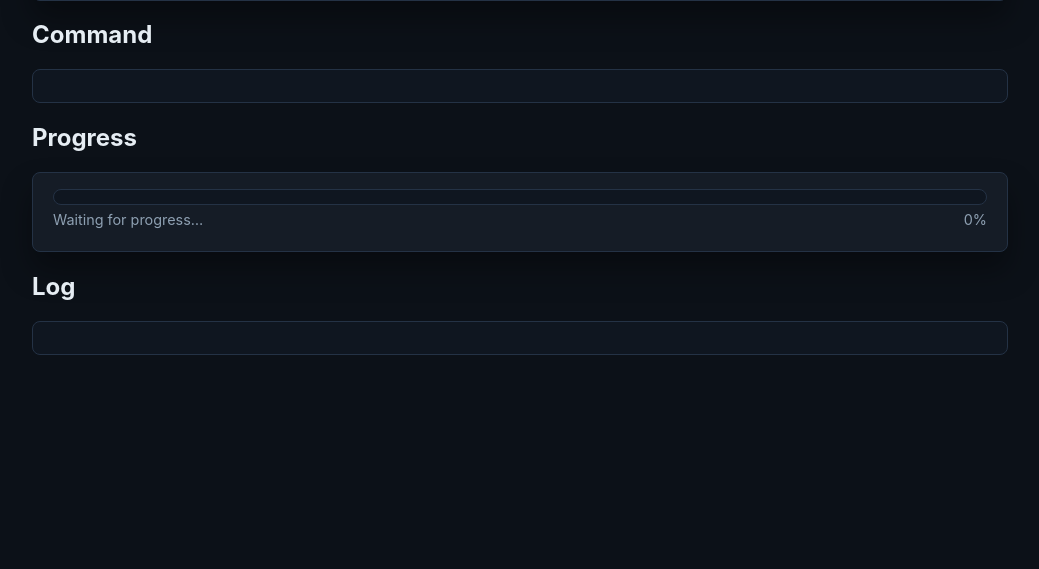
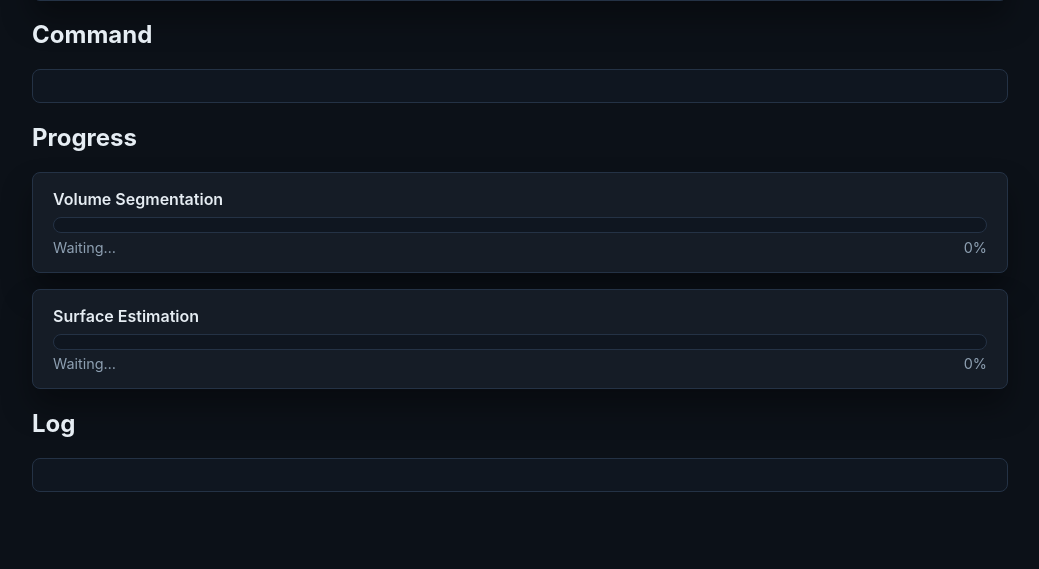
Before and after one commit to ChristianGaser/T1Prep, a Flask app: template webui/templates/job_detail.html in a window 1280 px wide. Shown: the part 402-971 px from the top of the page, without its empty margins (120-1159 px from the left). Before the commit the page ends 757 px from the top, so only its background shows below. Run offline with Flask 3, Linux system fonts and the light colour scheme; the template is opened without the code that fills it, so the values that code supplies are empty; parts of the project's set-up code (start-up, migrations or seed data) failed here and were passed over.

Commit message:
Support live multi-phase progress in WebUI
Enable real-time progress reporting for the WebUI by forcing progress output in non-TTY mode and tracking live progress per job. The progress script now always emits progress when T1PREP_WEBUI is set. The runner (webui/app.py) initializes JOBS[job_id]["live_progress"], parses stdout to detect volume vs surface phases and percentage updates, updates live progress, and marks phases complete on exit. The job_progress endpoint was rewritten to combine log parsing, progress files, and live stdout data into a structured response with separate volume and surface sections (percent, complete, time, started, failed). Front-end templates, styles, and JS were updated to show two progress bars (Volume Segmentation and Surface Estimation) with labels, times, and failure/completion states.

```diff
--- a/webui/app.py
+++ b/webui/app.py
@@ -257,9 +257,14 @@ def run_job(job_id: str) -> None:
 
     env = os.environ.copy()
     env.setdefault("PYTHONUNBUFFERED", "1")
+    env["T1PREP_WEBUI"] = "1"  # Enable progress output in non-TTY mode
     progress_dir = job.get("progress_dir")
     if progress_dir:
         env["PROGRESS_DIR"] = progress_dir
+
+    # Initialize live progress tracking
+    with LOCK:
+        JOBS[job_id]["live_progress"] = {"vol_percent": 0, "surf_percent": 0, "current_phase": "volume"}
 
     with log_path.open("w", encoding="utf-8") as log_file:
         log_file.write("Command:\n")
@@ -281,21 +286,51 @@ def run_job(job_id: str) -> None:
 
         assert process.stdout is not None
         last_progress_line = ""
+        current_phase = "volume"
         for line in process.stdout:
+            stripped = line.strip()
+
+            # Detect phase transitions
+            if "Surface Estimation" in stripped:
+                current_phase = "surface"
+                with LOCK:
+                    JOBS[job_id]["live_progress"]["current_phase"] = "surface"
+                    JOBS[job_id]["live_progress"]["vol_percent"] = 100
+                log_file.write(line)
+                log_file.flush()
+                continue
+
             # Filter out repetitive progress bar lines (keep only changes)
-            stripped = line.strip()
             if stripped.startswith("[") and "]" in stripped and "%" in stripped:
-                # This is a progress bar line - only log if it changed
+                # Extract percentage from progress bar line
+                import re
+                pct_match = re.search(r"\]\s*(\d{1,3})%", stripped)
+                if pct_match:
+                    pct = int(pct_match.group(1))
+                    with LOCK:
+                        if current_phase == "volume":
+                            JOBS[job_id]["live_progress"]["vol_percent"] = pct
+                        else:
+                            JOBS[job_id]["live_progress"]["surf_percent"] = pct
+
+                # Only log if it changed significantly
                 if stripped != last_progress_line:
                     last_progress_line = stripped
-                    # Only write 100% completion or first occurrence
-                    if "100%" in stripped or last_progress_line == "":
+                    # Only write 100% completion to log
+                    if "100%" in stripped:
                         log_file.write(line)
                         log_file.flush()
                 continue
+
             log_file.write(line)
             log_file.flush()
         return_code = process.wait()
+
+        # Mark both phases as 100% when finished successfully
+        if return_code == 0:
+            with LOCK:
+                JOBS[job_id]["live_progress"]["vol_percent"] = 100
+                JOBS[job_id]["live_progress"]["surf_percent"] = 100
 
         # Append parallelize log if available
         parallelize_log = find_parallelize_log()
@@ -539,49 +574,117 @@ def job_progress(job_id: str):
         return jsonify({"error": "Job not found"}), 404
 
     progress_dir = Path(job.get("progress_dir", ""))
-    if not progress_dir.exists():
-        return jsonify({"available": False})
+    log_path = Path(job["log_path"])
 
-    progress_files = sorted(progress_dir.glob("job*.progress"))
-    if not progress_files:
-        return jsonify({"available": False})
+    # Parse log to determine phases and their completion status
+    vol_complete = False
+    vol_time = ""
+    surf_started = False
+    surf_complete = False
+    surf_time = ""
 
-    total_done = 0
-    total_items = 0
+    if log_path.exists():
+        try:
+            content = log_path.read_text(encoding="utf-8")
+            lines = content.split("\n")
+            for line in lines:
+                if "Volume Segmentation" in line:
+                    pass  # Volume phase started
+                elif "Surface Estimation" in line:
+                    surf_started = True
+                    vol_complete = True  # Volume must be done if surface started
+                elif "Finished after" in line:
+                    # Extract time from "Finished after: Xmin Ys" or "Finished after Xmin Ys"
+                    import re
+                    time_match = re.search(r"Finished after:?\s*(.+)", line)
+                    if time_match:
+                        finish_time = time_match.group(1).strip()
+                        if surf_started and not surf_complete:
+                            surf_complete = True
+                            surf_time = finish_time
+                        elif not vol_complete:
+                            vol_complete = True
+                            vol_time = finish_time
+        except Exception:
+            pass
+
+    # Read current progress from files
+    current_done = 0
+    current_total = 0
     failed = False
 
-    for progress_file in progress_files:
-        try:
-            raw = progress_file.read_text(encoding="utf-8").strip()
-            done_str, total_str = raw.split("/", 1)
-            done = int(done_str)
-            total = int(total_str)
-        except Exception:
-            continue
+    if progress_dir.exists():
+        progress_files = sorted(progress_dir.glob("job*.progress"))
+        for progress_file in progress_files:
+            try:
+                raw = progress_file.read_text(encoding="utf-8").strip()
+                done_str, total_str = raw.split("/", 1)
+                done = int(done_str)
+                total = int(total_str)
+                current_done += done
+                current_total += max(total, 1)
 
-        total_done += done
-        total_items += max(total, 1)
+                status_file = progress_dir / progress_file.name.replace(".progress", ".status")
+                if status_file.exists():
+                    try:
+                        if int(status_file.read_text(encoding="utf-8").strip() or "0") != 0:
+                            failed = True
+                    except ValueError:
+                        pass
+            except Exception:
+                continue
 
-        status_file = progress_dir / progress_file.name.replace(".progress", ".status")
-        if status_file.exists():
-            try:
-                if int(status_file.read_text(encoding="utf-8").strip() or "0") != 0:
-                    failed = True
-            except ValueError:
-                pass
+    # Determine current phase progress
+    # First, check live progress from stdout parsing (works for serial/single-job mode)
+    live_progress = job.get("live_progress", {})
+    live_vol_percent = live_progress.get("vol_percent", 0)
+    live_surf_percent = live_progress.get("surf_percent", 0)
+    live_phase = live_progress.get("current_phase", "volume")
 
-    if total_items <= 0:
-        return jsonify({"available": False})
+    if surf_complete:
+        # Both phases complete
+        vol_percent = 100
+        surf_percent = 100
+    elif surf_started:
+        # Surface estimation in progress
+        vol_percent = 100
+        # Use progress files if available, otherwise use live progress
+        if current_total > 0:
+            surf_percent = int(min(100, max(0, (current_done * 100) // current_total)))
+        else:
+            surf_percent = live_surf_percent
+    elif vol_complete:
+        # Volume done, surface not started yet (brief transition)
+        vol_percent = 100
+        surf_percent = 0
+    else:
+        # Volume segmentation in progress
+        # Use progress files if available, otherwise use live progress from stdout
+        if current_total > 0:
+            vol_percent = int(min(100, max(0, (current_done * 100) // current_total)))
+        else:
+            vol_percent = live_vol_percent
+        surf_percent = 0
 
-    percent = int(min(100, max(0, (total_done * 100) // total_items)))
     return jsonify(
         {
             "available": True,
-            "percent": percent,
-            "done": total_done,
-            "total": total_items,
+            "volume": {
+                "percent": vol_percent,
+                "complete": vol_complete,
+                "time": vol_time,
+                "failed": failed and not surf_started,
+            },
+            "surface": {
+                "percent": surf_percent,
+                "complete": surf_complete,
+                "time": surf_time,
+                "started": surf_started,
+                "failed": failed and surf_started,
+            },
+            "done": current_done,
+            "total": current_total,
             "failed": failed,
-            "label": "T1Prep",
         }
     )
 
--- a/webui/static/styles.css
+++ b/webui/static/styles.css
@@ -328,6 +328,23 @@ pre {
   margin-bottom: 1rem;
 }
 
+.progress-header {
+  display: flex;
+  justify-content: space-between;
+  align-items: center;
+  margin-bottom: 0.5rem;
+}
+
+.progress-title {
+  font-weight: 600;
+  color: var(--text);
+}
+
+.progress-time {
+  font-size: 0.85rem;
+  color: var(--accent-2);
+}
+
 .progress-track {
   width: 100%;
   height: 16px;
--- a/webui/templates/job_detail.html
+++ b/webui/templates/job_detail.html
@@ -29,16 +29,32 @@
   <pre>{{ job.command_display }}</pre>
 
   <h2>Progress</h2>
+
   <div class="card progress-panel">
+    <div class="progress-header">
+      <span class="progress-title">Volume Segmentation</span>
+      <span id="vol-time" class="progress-time"></span>
+    </div>
     <div class="progress-track">
-      <div id="progress-bar" class="progress-bar"></div>
+      <div id="vol-progress-bar" class="progress-bar"></div>
     </div>
     <div class="progress-meta">
-      <span id="progress-label">Waiting for progress…</span>
-      <span id="progress-percent">0%</span>
+      <span id="vol-progress-label">Waiting…</span>
+      <span id="vol-progress-percent">0%</span>
     </div>
-    <div class="progress-detail" style="margin-top: 0.5em; font-size: 0.9em; opacity: 0.8;">
-      <span id="progress-ratio"></span>
+  </div>
+
+  <div class="card progress-panel">
+    <div class="progress-header">
+      <span class="progress-title">Surface Estimation</span>
+      <span id="surf-time" class="progress-time"></span>
+    </div>
+    <div class="progress-track">
+      <div id="surf-progress-bar" class="progress-bar"></div>
+    </div>
+    <div class="progress-meta">
+      <span id="surf-progress-label">Waiting…</span>
+      <span id="surf-progress-percent">0%</span>
     </div>
   </div>
 
@@ -59,10 +75,20 @@
     });
 
     const logOutput = document.getElementById("log-output");
-    const progressBar = document.getElementById("progress-bar");
-    const progressLabel = document.getElementById("progress-label");
-    const progressPercent = document.getElementById("progress-percent");
-    const progressRatio = document.getElementById("progress-ratio");
+
+    // Volume Segmentation elements
+    const volProgressBar = document.getElementById("vol-progress-bar");
+    const volProgressLabel = document.getElementById("vol-progress-label");
+    const volProgressPercent = document.getElementById("vol-progress-percent");
+    const volTime = document.getElementById("vol-time");
+
+    // Surface Estimation elements
+    const surfProgressBar = document.getElementById("surf-progress-bar");
+    const surfProgressLabel = document.getElementById("surf-progress-label");
+    const surfProgressPercent = document.getElementById("surf-progress-percent");
+    const surfTime = document.getElementById("surf-time");
+
+    // Status elements
     const jobStatus = document.getElementById("job-status");
     const jobPhase = document.getElementById("job-phase");
     const jobStarted = document.getElementById("job-started");
@@ -98,19 +124,49 @@
         if (!data.available) {
           return;
         }
-        const percent = data.percent ?? 0;
-        progressBar.style.width = `${percent}%`;
-        if (data.failed) {
-          progressBar.classList.add("failed");
-          progressLabel.textContent = "Failed";
+
+        // Update Volume Segmentation progress
+        const vol = data.volume || {};
+        const volPercent = vol.percent ?? 0;
+        volProgressBar.style.width = `${volPercent}%`;
+        volProgressPercent.textContent = `${volPercent}%`;
+
+        if (vol.failed) {
+          volProgressBar.classList.add("failed");
+          volProgressLabel.textContent = "Failed";
+        } else if (vol.complete) {
+          volProgressBar.classList.remove("failed");
+          volProgressLabel.textContent = "Complete";
+          if (vol.time) {
+            volTime.textContent = vol.time;
+          }
+        } else if (volPercent > 0) {
+          volProgressBar.classList.remove("failed");
+          volProgressLabel.textContent = "In progress";
+        }
+
+        // Update Surface Estimation progress
+        const surf = data.surface || {};
+        const surfPercent = surf.percent ?? 0;
+        surfProgressBar.style.width = `${surfPercent}%`;
+        surfProgressPercent.textContent = `${surfPercent}%`;
+
+        if (surf.failed) {
+          surfProgressBar.classList.add("failed");
+          surfProgressLabel.textContent = "Failed";
+        } else if (surf.complete) {
+          surfProgressBar.classList.remove("failed");
+          surfProgressLabel.textContent = "Complete";
+          if (surf.time) {
+            surfTime.textContent = surf.time;
+          }
+        } else if (surf.started) {
+          surfProgressBar.classList.remove("failed");
+          surfProgressLabel.textContent = "In progress";
         } else {
-          progressBar.classList.remove("failed");
-          progressLabel.textContent = data.label || "Progress";
+          surfProgressLabel.textContent = "Waiting…";
         }
-        progressPercent.textContent = `${percent}%`;
-        if (data.done !== undefined && data.total !== undefined) {
-          progressRatio.textContent = `${data.done} / ${data.total} items`;
-        }
+
       } catch (error) {
         // Ignore polling errors.
       }
@@ -127,14 +183,11 @@
           if (data.status === "finished") {
             jobStatus.style.color = "#4caf50";
             isFinished = true;
-            progressBar.style.width = "100%";
-            progressPercent.textContent = "100%";
-            progressLabel.textContent = "Completed";
+            // Final refresh to get completion state
+            refreshProgress();
           } else if (data.status === "failed") {
             jobStatus.style.color = "#f44336";
             isFinished = true;
-            progressBar.classList.add("failed");
-            progressLabel.textContent = "Failed";
           } else if (data.status === "running") {
             jobStatus.style.color = "#2196f3";
           }
```
Also changed, not shown: 1 other file.
